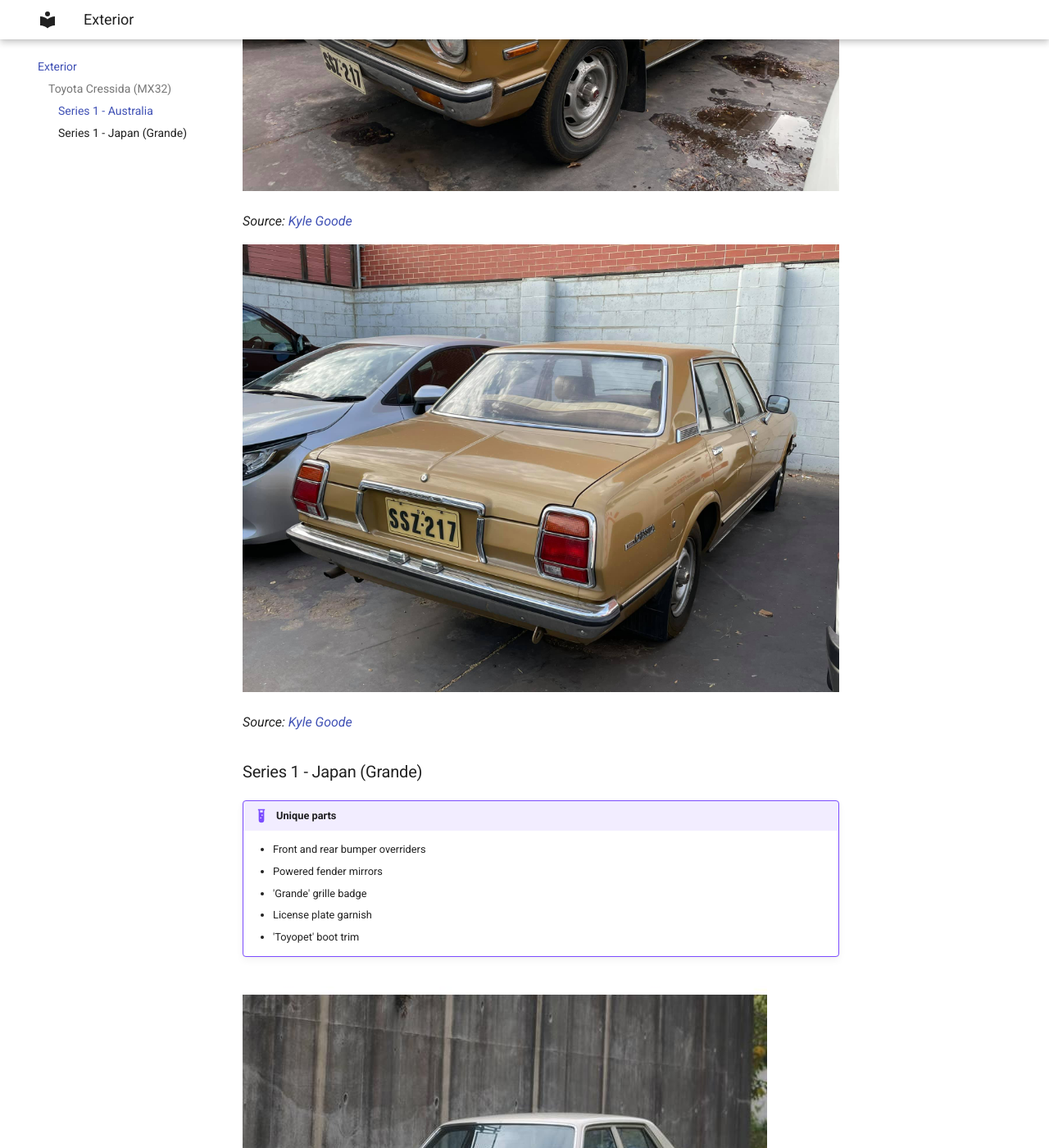
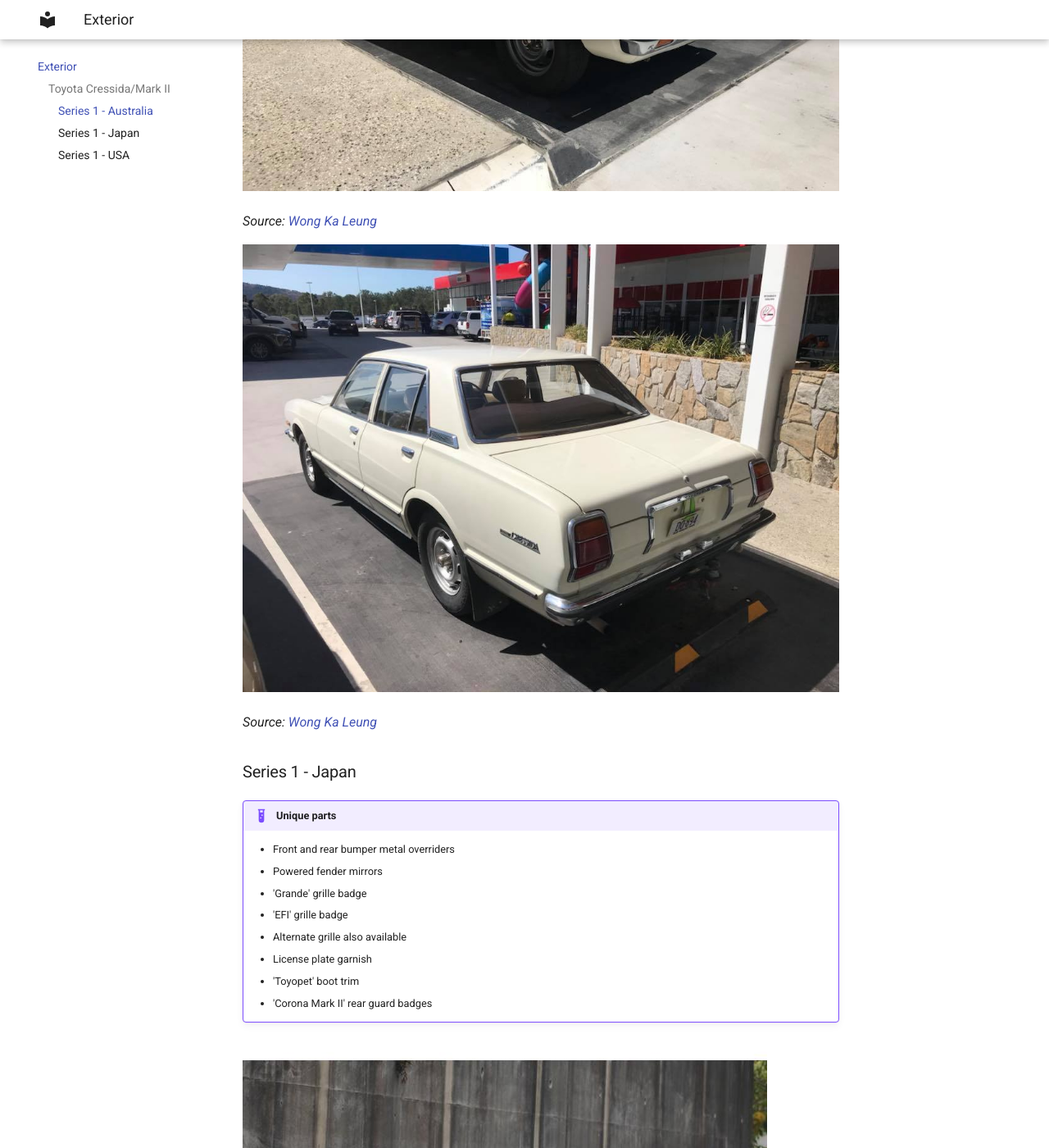
Before and after one commit to ocampco/pig-eyes-diy, an MkDocs documentation site: the page built from docs/exterior/index.md, in a window 1280 px wide and 1400 px high, scrolled down 815 px. Shown: the whole window at 82% size. Built offline with MkDocs 1.6.1 and Material for MkDocs 9.7.7, drawn with Linux system fonts in a browser that asks for light colours; some of the changed text lies outside the part shown.

Commit message:
Document exterior

```diff
--- a/docs/exterior/index.md
+++ b/docs/exterior/index.md
@@ -8,29 +8,55 @@
     - Series 1: 1976-1978
     - Series 2: 1978-1980
 
-## Toyota Cressida (MX32)
+## Toyota Cressida/Mark II
 
 ### Series 1 - Australia
 
 ![MX32 Cressida AUS](./img/exterior-front-mx32-s1-aus.jpg)
 
-_Source: [Kyle Goode](https://www.facebook.com/photo/?fbid=10226611875308583&set=g.216354961906562)_
+_Source: [Wong Ka Leung](https://www.facebook.com/groups/216354961906562/posts/867024680172917/)_
 
 ![MX32 Cressida AUS](./img/exterior-rear-mx32-s1-aus.jpg)
 
-_Source: [Kyle Goode](https://www.facebook.com/photo/?fbid=10226611873908548&set=g.216354961906562)_
+_Source: [Wong Ka Leung](https://www.facebook.com/groups/216354961906562/posts/867024686839583/)_
 
-### Series 1 - Japan (Grande)
+### Series 1 - Japan
 
 !!! example "Unique parts"
-    - Front and rear bumper overriders
+    - Front and rear bumper metal overriders
     - Powered fender mirrors
     - 'Grande' grille badge
+    - 'EFI' grille badge
+    - Alternate grille also available
     - License plate garnish
     - 'Toyopet' boot trim
+    - 'Corona Mark II' rear guard badges
+
 
 ![MX32 Cressida JP](./img/exterior-front-mx32-s1-jp.jpg)
 
 ![MX32 Cressida JP](./img/exterior-rear-mx32-s1-jp.jpg)
 
+_Note: Grande trim pictured_
+
 _Source: [Goonet](https://www.goo-net-exchange.com/usedcars/TOYOTA/MARK_II/700951016430201129001/index.html)_
+
+![MX32 Cressida JP Grilles](./img/exterior-front-grille-mx32-s1-jp.jpg)
+
+_Source: [Jack Nyland](https://www.facebook.com/groups/216354961906562/posts/499829773559078/)_
+
+### Series 1 - USA
+
+!!! example "Unique parts"
+    - Front and rear bumper plastic overriders
+    - Park bench front and rear bumpers (different to [Series 2 JP](#series-2-jp))
+    - Rear license plate light
+    - Side markers
+
+![MX32 Cressida USA](./img/exterior-front-mx32-s1-usa.jpg)
+
+_Source: [Meekzilla Paul](https://www.facebook.com/groups/216354961906562/posts/1639019792973398/)_
+
+![MX32 Cressida USA](./img/exterior-rear-mx32-s1-usa.jpg)
+
+_Source: [Meekzilla Paul](https://www.facebook.com/groups/216354961906562/posts/1340269992848381/)_
```
Also changed, not shown: docs/exterior/img/exterior-front-grille-mx32-s1-jp.jpg (added), docs/exterior/img/exterior-front-mx32-s1-aus.jpg, docs/exterior/img/exterior-front-mx32-s1-usa.jpg (added), docs/exterior/img/exterior-rear-mx32-s1-aus.jpg, docs/exterior/img/exterior-rear-mx32-s1-usa.jpg (added).
